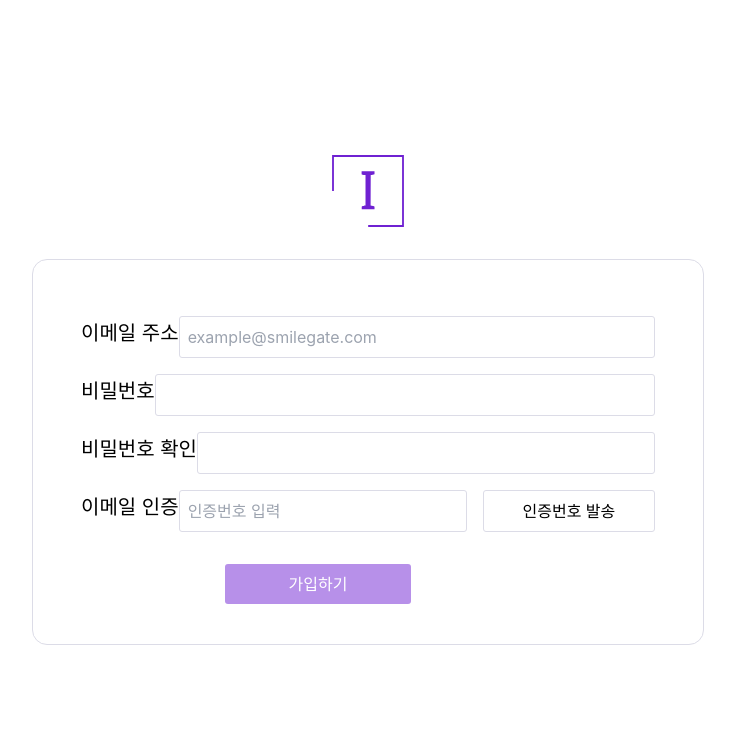
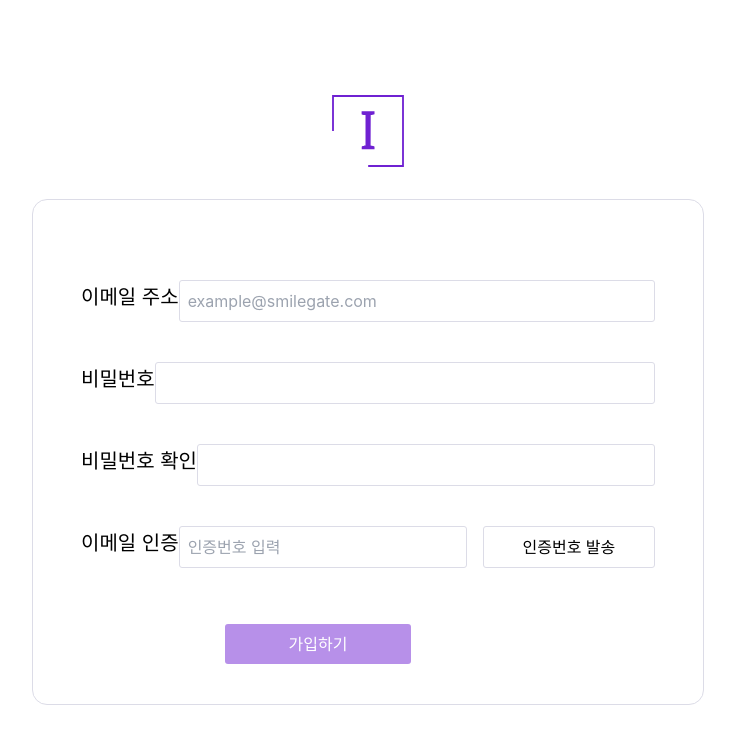
Before and after one commit to sgdevcamp2022/allin, a React (Vite) app in the folder frontend/: page /sign-up in a window 1280 px wide. Shown: the top 744 px of the page, without its empty margins (272-1007 px from the left). Built offline with nearby package versions, Linux system fonts and the light colour scheme; a web font is replaced by a local one.

Commit message:
feat(signup): 이메일이 틀리거나 비밀번호가 틀렸을때 화면에 보여준다

```diff
--- a/frontend/src/Elements/Input/InputForm.element.tsx
+++ b/frontend/src/Elements/Input/InputForm.element.tsx
@@ -5,30 +5,45 @@ type InputForm = {
   className?: string
   inputTextClassName?: string
   formTitleClassName?: string
+  warningClassName?: string
   formTitle?: string
   textState: RecoilState<string>
   placeholder?: string
   type?: InputType
+  isWarning?: boolean
+  warningText?: string
 }
 
 const InputForm = ({
   className = '',
   inputTextClassName = '',
   formTitleClassName = '',
+  warningClassName = '',
   formTitle,
   textState,
   placeholder = '',
   type = 'text',
+  isWarning = false,
+  warningText = '',
 }: InputForm) => {
+  const inputElementClassName = isWarning
+    ? `border-border border-[1px] w-full ${inputTextClassName} border-warningText`
+    : `border-border border-[1px] w-full ${inputTextClassName}`
+
   return (
-    <div className={className}>
-      {formTitle ? (
-        <div className={'pb-2 min-w-max ' + { formTitleClassName }}>{formTitle}</div>
+    <div className={'relative ' + className}>
+      {formTitle ? <div className={'pb-2 min-w-max ' + formTitleClassName}>{formTitle}</div> : ''}
+      {isWarning ? (
+        <div
+          className={'absolute w-full translate-x-[100%] translate-y-[-160%] ' + warningClassName}
+        >
+          <div className="w-fit translate-x-[-100%] text-base text-warningText">{warningText}</div>
+        </div>
       ) : (
         ''
       )}
       <InputElement
-        className={'border-border border-[1px] w-full ' + inputTextClassName}
+        className={inputElementClassName}
         textState={textState}
         placeholder={placeholder}
         type={type}
--- a/frontend/src/Pages/Desktop/Sign/SignUp.page.tsx
+++ b/frontend/src/Pages/Desktop/Sign/SignUp.page.tsx
@@ -1,3 +1,4 @@
+import { useRecoilValue } from 'recoil'
 import {
   signUpCheckEmailNumberState,
   signUpCheckPwTextState,
@@ -5,8 +6,24 @@ import {
   signUpPwTextState,
 } from '../../../Atoms/Sign/SignUp.atom'
 import InputForm from '../../../Elements/Input/InputForm.element'
+import { useEffect, useState } from 'react'
+import { isEmail } from '../../../utils/validator'
 
 const SignUpDesktopPage = () => {
+  const signUpId = useRecoilValue(signUpIdTextState)
+  const signUpPw = useRecoilValue(signUpPwTextState)
+  const signUpCheckPw = useRecoilValue(signUpCheckPwTextState)
+  const [isValidId, setIsValidId] = useState(true)
+  const [isValidPw, setisValidPw] = useState(true)
+
+  useEffect(() => {
+    setIsValidId(signUpId == '' || isEmail(signUpId))
+  }, [signUpId])
+
+  useEffect(() => {
+    setisValidPw(signUpPw == signUpCheckPw)
+  }, [signUpPw, signUpCheckPw])
+
   return (
     <div className="w-screen h-screen flex flex-col justify-center items-center">
       <img src="/src/assets/logo.svg" alt="" />
@@ -14,25 +31,30 @@ const SignUpDesktopPage = () => {
         <InputForm
           textState={signUpIdTextState}
           formTitle="이메일 주소"
-          className="flex my-4 justify-between text-xl items-center"
+          className="flex my-10 justify-between text-xl items-center "
           inputTextClassName="w-[75%] text-base p-2 rounded-sm"
+          warningClassName=""
           placeholder="example@smilegate.com"
+          isWarning={!isValidId}
+          warningText="이메일 형식이 틀렸습니다."
         />
         <InputForm
           textState={signUpPwTextState}
           formTitle="비밀번호"
-          className="flex my-4 justify-between text-xl items-center"
+          className="flex my-10 justify-between text-xl items-center"
           inputTextClassName="w-[75%] text-base p-2 rounded-sm"
           type="password"
         />
         <InputForm
           textState={signUpCheckPwTextState}
           formTitle="비밀번호 확인"
-          className="flex my-4 justify-between text-xl items-center"
+          className="flex my-10 justify-between text-xl items-center"
           inputTextClassName="w-[75%] text-base p-2 rounded-sm"
           type="password"
+          isWarning={!isValidPw}
+          warningText="비밀번호가 맞지 않습니다."
         />
-        <div className="flex w-full items-center my-4">
+        <div className="flex w-full items-center my-10">
           <InputForm
             textState={signUpCheckEmailNumberState}
             formTitle="이메일 인증"
--- /dev/null
+++ b/frontend/src/utils/validator.ts
@@ -0,0 +1,4 @@
+export const isEmail = (email: string) =>
+  /^(([^<>()\[\]\\.,;:\s@"]+(\.[^<>()\[\]\\.,;:\s@"]+)*)|(".+"))@((\[[0-9]{1,3}\.[0-9]{1,3}\.[0-9]{1,3}\.[0-9]{1,3}])|(([a-zA-Z\-0-9]+\.)+[a-zA-Z]{2,}))$/.test(
+    email
+  )
```
